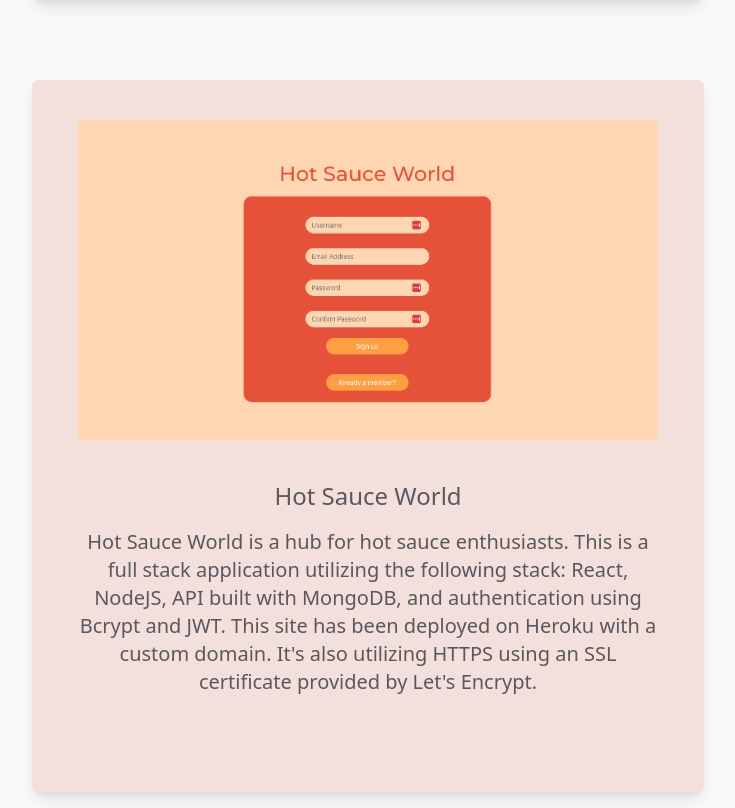
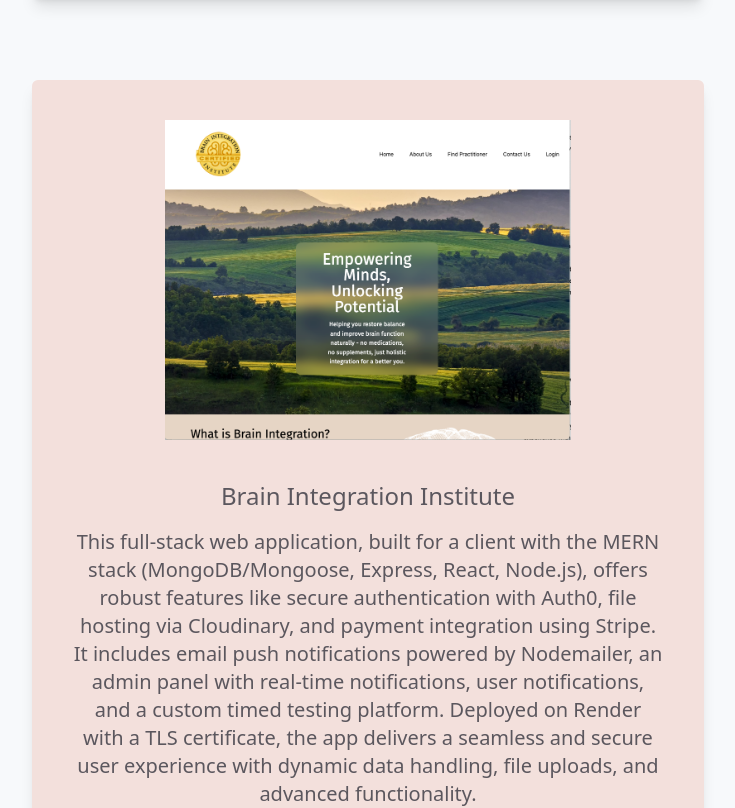
Before and after one commit to ashleymckellar/tailwind-portfolio, a React (Vite) app: page / in a window 1280 px wide. Shown: the part 3622-4430 px from the top of the page, without its empty margins (272-1007 px from the left). Built offline with nearby package versions, Linux system fonts and the light colour scheme.

Commit message:
updated projects

```diff
--- a/package.json
+++ b/package.json
@@ -11,6 +11,7 @@
   },
   "dependencies": {
     "@emailjs/browser": "^4.3.3",
+    "date-fns": "^4.1.0",
     "react": "^18.3.1",
     "react-dom": "^18.3.1",
     "react-modal": "^3.16.1",
--- a/src/components/Projects.jsx
+++ b/src/components/Projects.jsx
@@ -2,6 +2,7 @@
 import DJBentley from '../assets/djbentleyv2.png';
 import HotSauce from '../assets/HotSauceWorld.png';
 import HotSauce2 from '../assets/hotsauceworldsignin.png'
+import bII from '../assets/BIIthumbnail.png'
 
 const Projects = () => {
     return (
@@ -12,7 +13,8 @@
             </h2>
             <div className="flex flex-wrap justify-center">
                 <article className="flex flex-col items-center justify-center w-full max-w-2xl bg-white py-10 rounded-md shadow-lg bg-rosy m-4 p-6 md:m-10 md:p-10">
-                    <a href="https://sidhu-farms1.vercel.app/" className="image">
+                    <a href="https://sidhu-farms1.vercel.app/" className="image"   target="_blank"
+                                        rel="noopener noreferrer">
                         <img
                             src={SidhuFarmsimg}
                             alt=""
@@ -34,7 +36,8 @@
                     </div>
                 </article>
                 <article className="flex flex-col items-center justify-center w-full max-w-2xl bg-white py-10 rounded-md shadow-lg bg-rosy m-4 p-6 md:m-10 md:p-10">
-                    <a href="https://www.djbentleytaylor.com/">
+                    <a href="https://www.djbentleytaylor.com/"   target="_blank"
+                                        rel="noopener noreferrer">
                         <img
                             src={DJBentley}
                             alt=""
@@ -55,23 +58,18 @@
                     </div>
                 </article>
                 <article className="flex flex-col items-center justify-center w-full max-w-2xl bg-white py-10 rounded-md shadow-lg bg-rosy m-4 p-6 md:m-10 md:p-10">
-                    <a href="https://hotsauce-world.com">
+                    <a href="https://brain-integration-institute.onrender.com/"   target="_blank"
+                                        rel="noopener noreferrer">
                         <img
-                            src={HotSauce2}
+                            src={bII}
                             alt=""
                             className="mx-auto w-full h-80 object-cover md:w-150"
                         />
                     </a>
                     <div className="py-10 text-center">
-                        <h4 className="text-2xl text-dark-grey">Hot Sauce World</h4>
+                        <h4 className="text-2xl text-dark-grey">Brain Integration Institute</h4>
                         <p className="py-4 text-xl text-dark-grey">
-                            Hot Sauce World is a hub for hot sauce enthusiasts.
-                            This is a full stack application utilizing the
-                            following stack: React, NodeJS, API built with
-                            MongoDB, and authentication using Bcrypt and JWT.
-                            This site has been deployed on Heroku with a custom
-                            domain. It's also utilizing HTTPS using an SSL
-                            certificate provided by Let's Encrypt.
+                        This full-stack web application, built for a client with the MERN stack (MongoDB/Mongoose, Express, React, Node.js), offers robust features like secure authentication with Auth0, file hosting via Cloudinary, and payment integration using Stripe. It includes email push notifications powered by Nodemailer, an admin panel with real-time notifications, user notifications, and a custom timed testing platform. Deployed on Render with a TLS certificate, the app delivers a seamless and secure user experience with dynamic data handling, file uploads, and advanced functionality.
                         </p>
                     </div>
                 </article>
```
Also changed, not shown: src/assets/BIIthumbnail.png (added), 1 other file (tests, documents, lock files or other folders).
